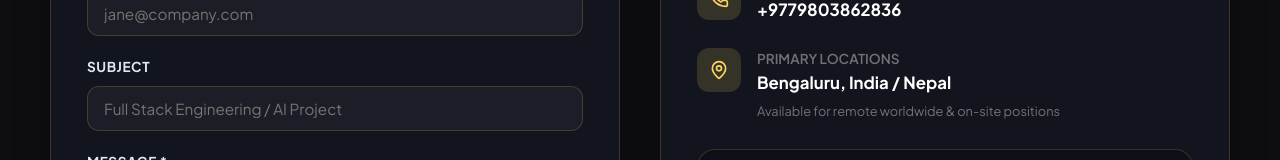
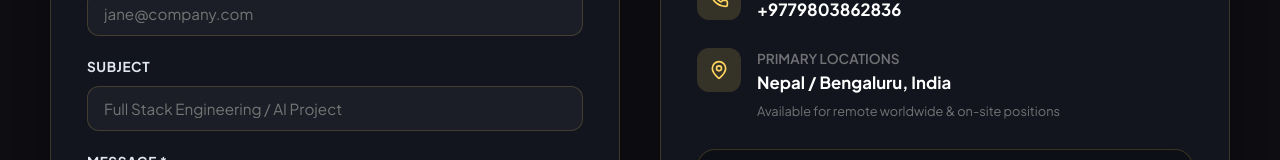
Before and after one commit to dhrub4545/portfolio_frontend, a React (Vite) app: page / in a window 1280 px wide. Shown: the part 11711-11871 px from the top of the page. Built offline with nearby package versions, Linux system fonts and the light colour scheme; no server answers.

Commit message:
fix: Update primary locations to display Nepal first ('Nepal / Bengaluru, India')

```diff
--- a/src/data/portfolioData.js
+++ b/src/data/portfolioData.js
@@ -14,7 +14,7 @@ export const portfolioData = {
     status: "Available for Full-Time Roles & AI Projects",
     email: "panditdhrub0@gmail.com",
     phone: "+9779803862836",
-    location: "Bengaluru, India / Nepal",
+    location: "Nepal / Bengaluru, India",
     github: "https://github.com/dhrub4545",
     linkedin: "https://www.linkedin.com",
     leetcode: "https://leetcode.com/u/Dhrub417183/",
```
